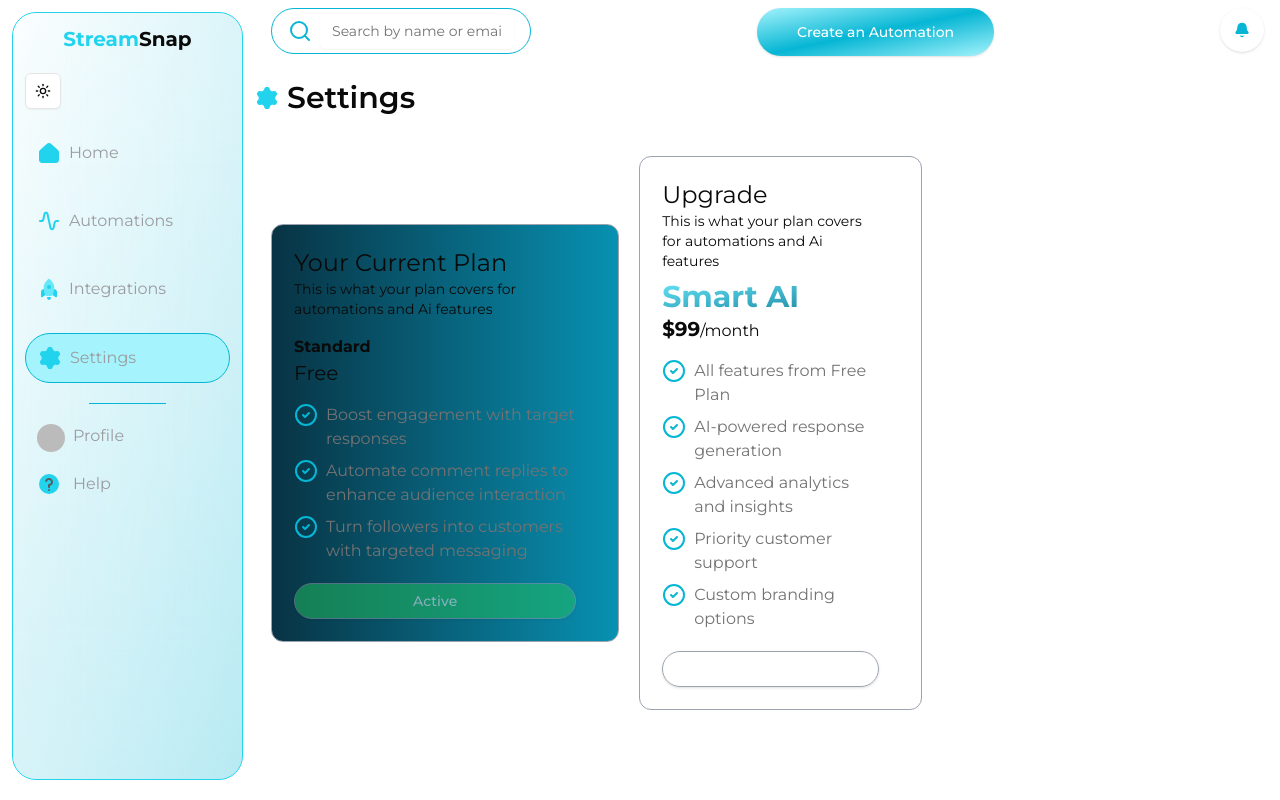
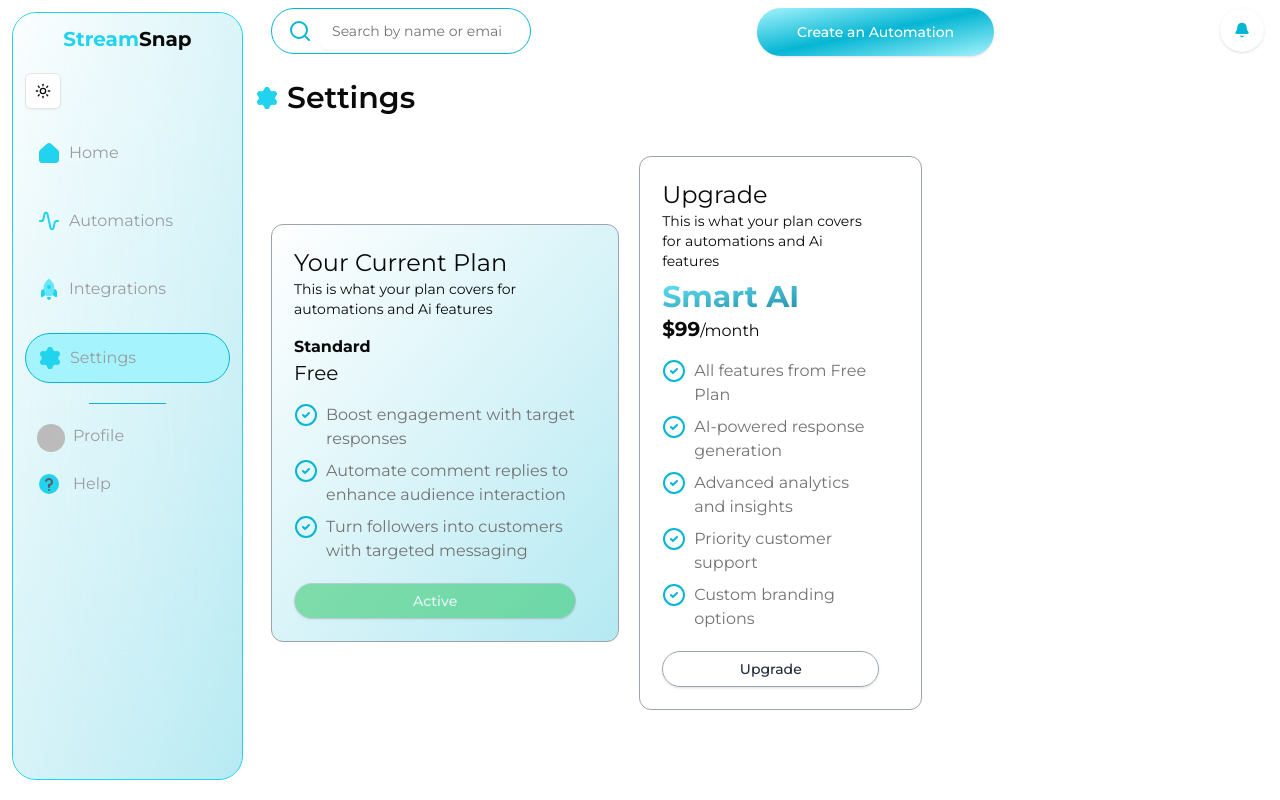
Before and after one commit to zaka-urrehman/streamsnap, a Next.js app: page /dashboard/1/settings in a window 1280 px wide. Built offline with nearby package versions, Linux system fonts and the light colour scheme; no server answers; the database is empty; sample sign-in values are in the browser's storage; some icons are missing.

Commit message:
styles: fix light/dark theme styles for payment card

```diff
--- a/src/components/shared/PaymentCard.tsx
+++ b/src/components/shared/PaymentCard.tsx
@@ -16,7 +16,7 @@ const PaymentCard = ({ current, label, landing }: Props) => {
             className={cn(
                 label !== current
                     ? 'bg-in-active'
-                    : 'bg-gradient-to-r from-mySecondary-950 to-mySecondary-600',
+                    : 'bg-gradient-to-br from-white to-mySecondary-500/30 dark:from-mySecondary-950 dark:to-mySecondary-600',
                 'p-[2px] rounded-xl overflow-hidden border border-gray-400 max-w-96'
             )}
         >
@@ -74,7 +74,7 @@ const PaymentCard = ({ current, label, landing }: Props) => {
                             'rounded-full mt-5',
                             label === 'PRO'
                                 ? 'bg-gradient-to-r from-mySecondary-900 to-mySecondary-500'
-                                : ' text-white hover:text-background-80'
+                                : 'text-gray-800 dark:text-white hover:text-background-80'
                         )}
                     >
                         {label === current
@@ -86,8 +86,8 @@ const PaymentCard = ({ current, label, landing }: Props) => {
                 ) : (
                     <Button
                         className={cn(
-                            'rounded-full mt-5 border border-gray-400 bg-transparent hover:bg-mySecondary-400 text-white ',
-                            label === current && ' bg-green-500'
+                            'rounded-full mt-5 border border-gray-400 bg-transparent hover:bg-mySecondary-400 text-gray-800 dark:text-white ',
+                            label === current && ' bg-green-500 text-white'
                         )}
                         disabled={label === current}
                     >
```
